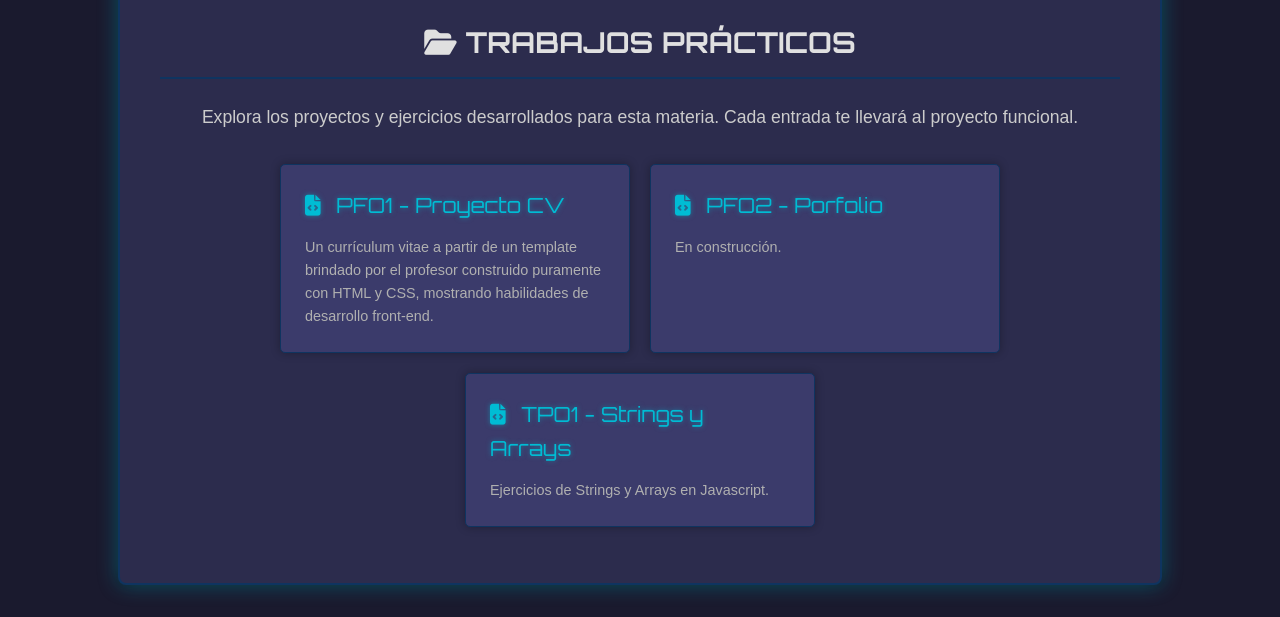
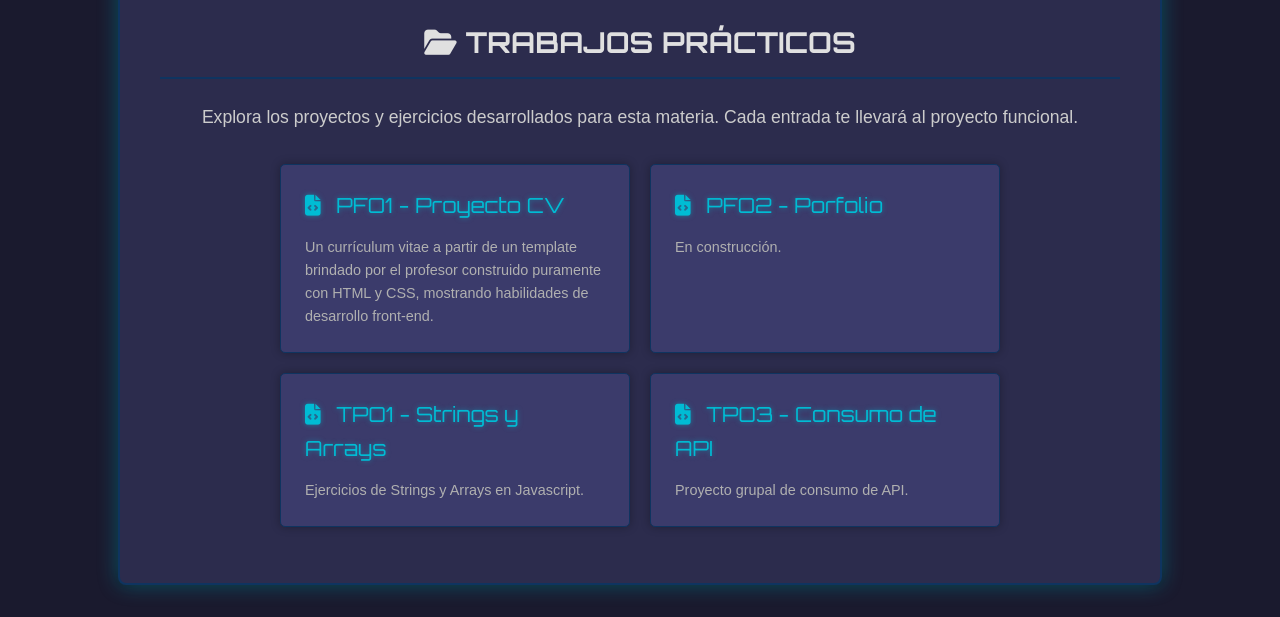
Before and after one commit to mateteCode/DSWF_2B_2C25, a plain HTML site: page index.html in a window 1280 px wide. Shown: the part 350-967 px from the top of the page. Drawn offline with Linux system fonts and the light colour scheme.

Commit message:
update README and index.html

```diff
--- a/index.html
+++ b/index.html
@@ -153,6 +153,10 @@
             <a href="TPO1/index.html"><i class="fas fa-file-code icon"></i> TPO1 - Strings y Arrays</a>
             <p>Ejercicios de Strings y Arrays en Javascript.</p>
           </li>
+          <li class="project-item">
+            <a href="TPO2/index.html"><i class="fas fa-file-code icon"></i> TPO3 - Consumo de API</a>
+            <p>Proyecto grupal de consumo de API.</p>
+          </li>
         </ul>
       </main>
     </div>
```
Also changed, not shown: 1 other file.
